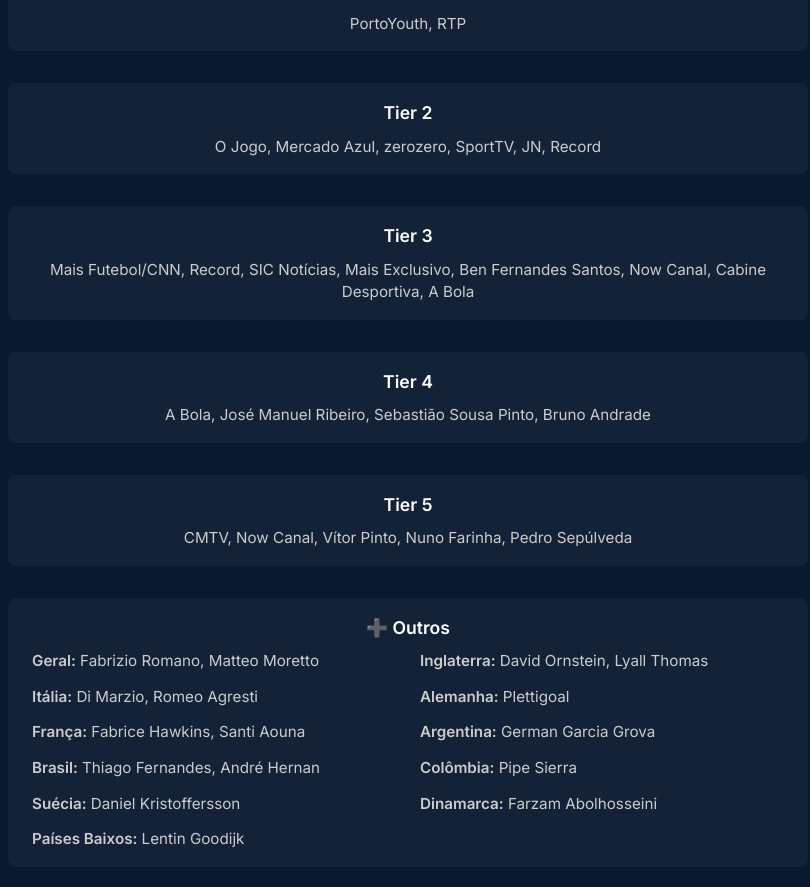
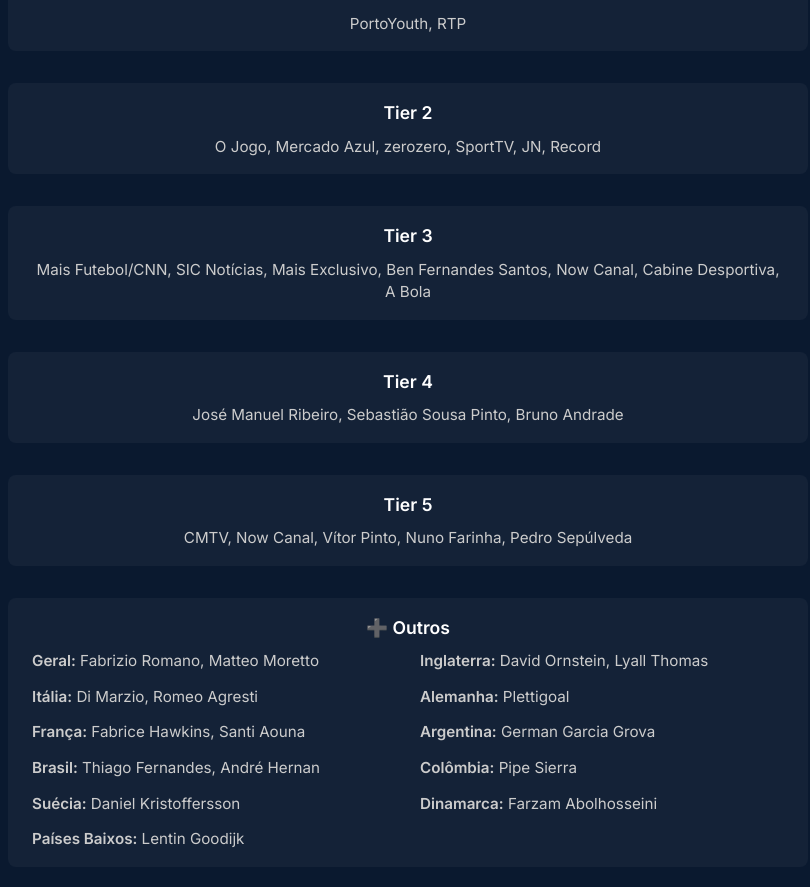
Before and after one commit to Azrial1739/r-fcporto-Transfer-Guide, a Jekyll site: the page built from pages/transfer.md, in a window 1280 px wide and 900 px high, scrolled down 546 px. Shown: the top 887 px of the window, without its empty margins (232-1042 px from the left). Built offline with Jekyll 4.4.1, drawn with Linux system fonts in a browser that asks for light colours.

Commit message:
correção Record e ABola

```diff
--- a/pages/transfer.md
+++ b/pages/transfer.md
@@ -86,12 +86,12 @@ menu_title: transfer
 
 <div class="tier-section">
   <div class="tier-header">Tier 3</div>
-  <div class="tier-content centered">Mais Futebol/CNN, Record, SIC Notícias, Mais Exclusivo, Ben Fernandes Santos, Now Canal, Cabine Desportiva, A Bola</div>
+  <div class="tier-content centered">Mais Futebol/CNN, SIC Notícias, Mais Exclusivo, Ben Fernandes Santos, Now Canal, Cabine Desportiva, A Bola</div>
 </div>
 
 <div class="tier-section">
   <div class="tier-header">Tier 4</div>
-  <div class="tier-content centered">A Bola, José Manuel Ribeiro, Sebastião Sousa Pinto, Bruno Andrade</div>
+  <div class="tier-content centered">José Manuel Ribeiro, Sebastião Sousa Pinto, Bruno Andrade</div>
 </div>
 
 <div class="tier-section">
```
